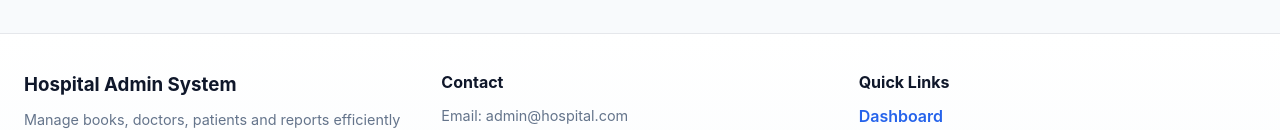
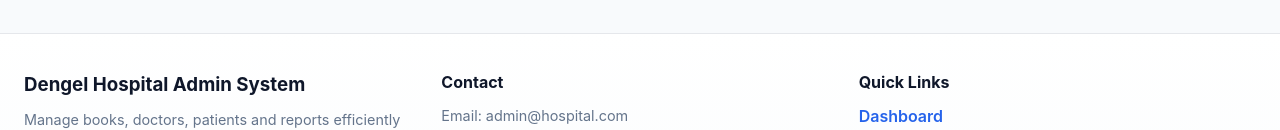
Before and after one commit to petrosasmamaw/Hospital-System-Admin, a React (Vite) app: page /register in a window 1280 px wide. Shown: the part 814-944 px from the top of the page. Built offline with nearby package versions, Linux system fonts and the light colour scheme; no server answers.

Commit message:
name add

```diff
--- a/src/components/pages/Footer.jsx
+++ b/src/components/pages/Footer.jsx
@@ -5,7 +5,7 @@ export default function Footer() {
     <footer className="site-footer">
       <div className="page footer-grid">
         <div className="footer-col">
-          <h3>Hospital Admin System</h3>
+          <h3>Dengel Hospital Admin System</h3>
           <p className="muted">Manage books, doctors, patients and reports efficiently with role-based access and clear audit trails.</p>
           <p className="muted" style={{ marginTop: 8 }}>Version 1.0 • Built for internal administration</p>
         </div>
--- a/src/components/pages/dashboard.jsx
+++ b/src/components/pages/dashboard.jsx
@@ -49,7 +49,7 @@ export default function Dashboard() {
 		<div className="admin-dashboard page">
 			<div className="dashboard-hero">
 				<motion.div className="hero-content" initial={{ y: 20, opacity: 0 }} animate={{ y: 0, opacity: 1 }} transition={{ duration: 0.6 }}>
-					<h1>Hospital Admin Dashboard</h1>
+					<h1>Dengel Hospital Admin Dashboard</h1>
 					<p className="hero-sub">Fast insights across bookings, clinicians, patients and reports — beautifully visualized.</p>
 				</motion.div>
 				<motion.img src={hospitalMain} alt="hospital" className="hero-image" initial={{ scale: 0.98, opacity: 0 }} animate={{ scale: 1, opacity: 1 }} transition={{ duration: 0.8 }} />
```
